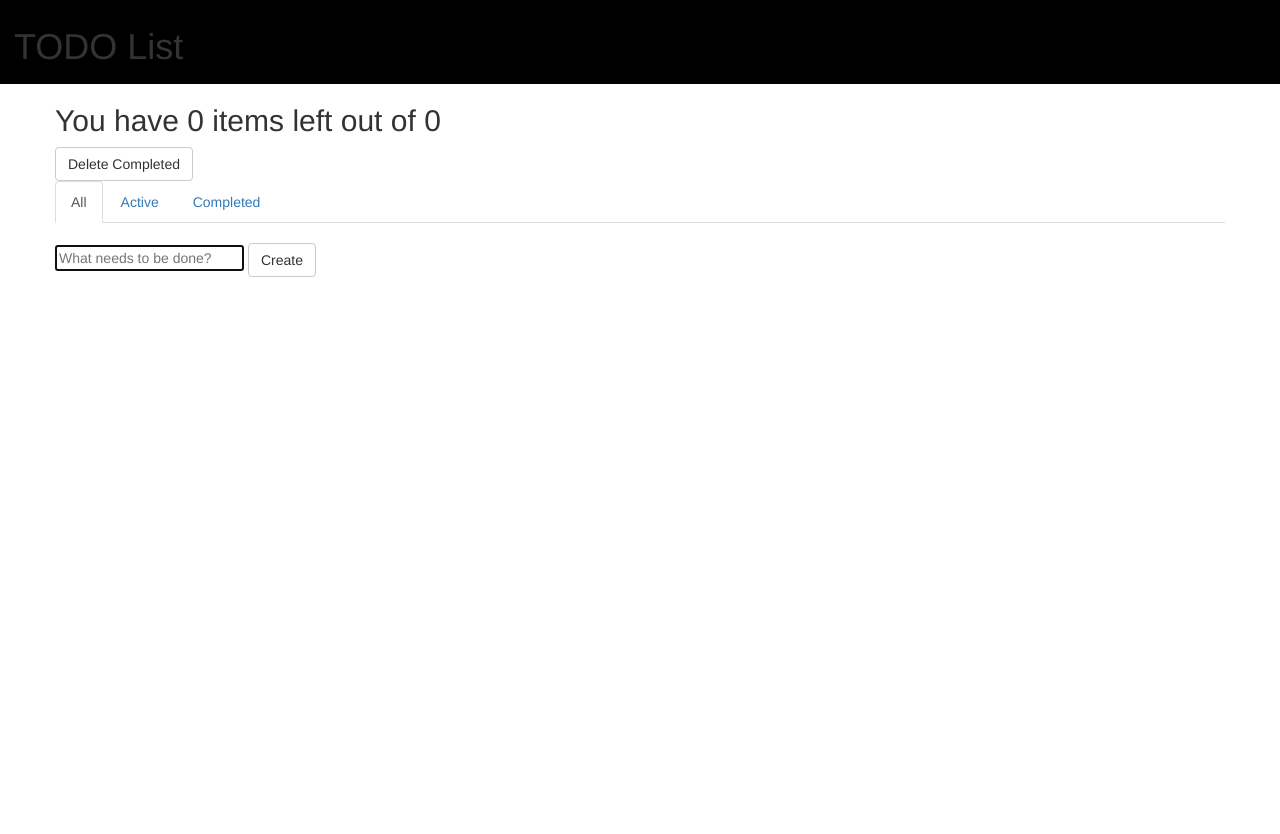
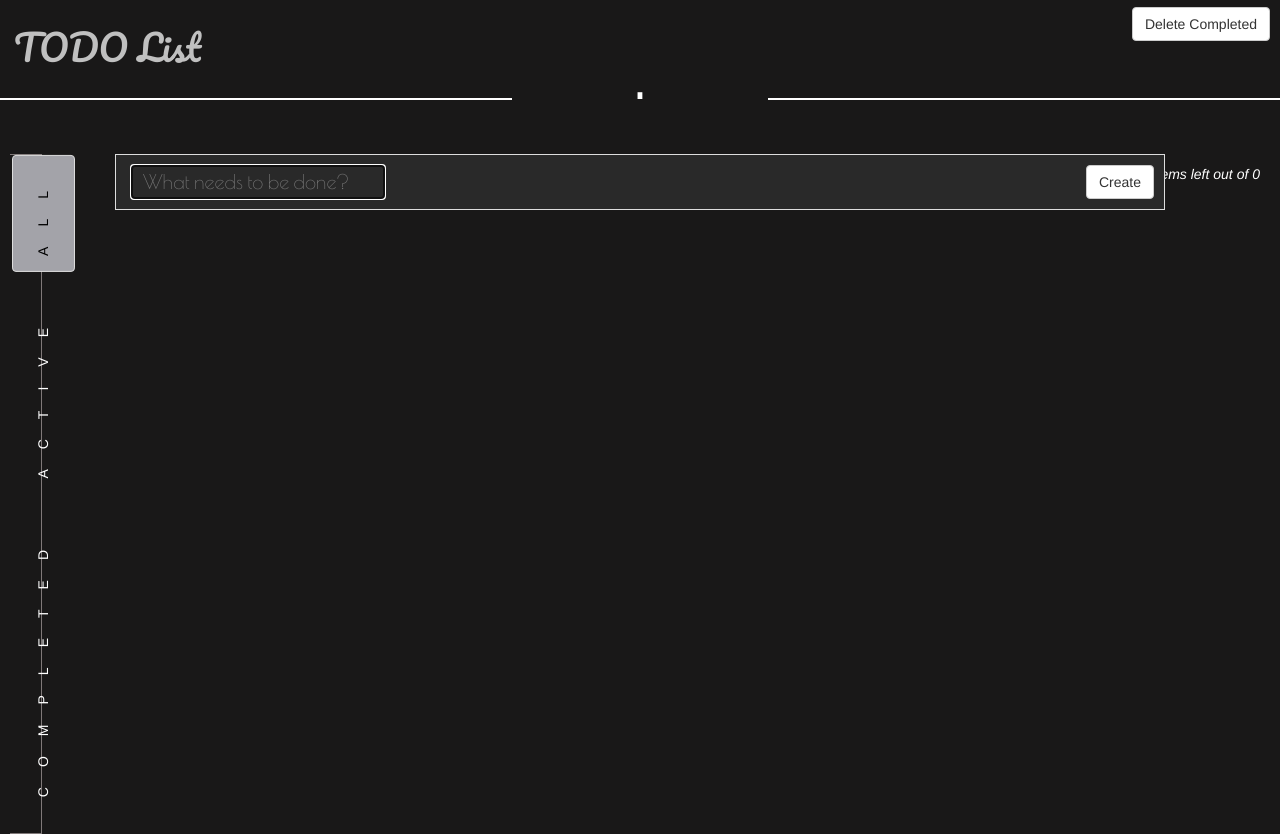
Before and after one commit to Geor23/todo-grad-project-geo, a website: page public/index.html in a window 1280 px wide. Before the commit the page ends 800 px from the top, so only its background shows below. Drawn offline with nearby package versions, Linux system fonts and the light colour scheme; no server answers.

Commit message:
happy tab design

```diff
--- a/public/index.html
+++ b/public/index.html
@@ -2,8 +2,10 @@
 <html lang="en" ng-app="TodoApp">
     <head>
         <meta charset="utf-8">
-        <title>TODO List</title>
+        <title class="pacifico">TODO List</title>
         <link href="main.css" rel="stylesheet" type="text/css">
+        <link href="https://fonts.googleapis.com/css?family=Pacifico" rel="stylesheet">
+        <link href="https://fonts.googleapis.com/css?family=Poiret+One" rel="stylesheet">
         <link rel="stylesheet" href="https://maxcdn.bootstrapcdn.com/bootstrap/3.3.7/css/bootstrap.min.css" integrity="sha384-BVYiiSIFeK1dGmJRAkycuHAHRg32OmUcww7on3RYdg4Va+PmSTsz/K68vbdEjh4u" crossorigin="anonymous">
         <script src="https://ajax.googleapis.com/ajax/libs/jquery/1.12.4/jquery.min.js"></script>
         <script src="http://maxcdn.bootstrapcdn.com/bootstrap/3.3.7/js/bootstrap.min.js"></script>
@@ -11,35 +13,50 @@
         <script type="text/javascript" src="main.js"></script>
         <link rel="icon" type="image/ico" href="favicon.ico">
     </head>
-    <body ng-controller="mainController as todoList">
+    <body ng-controller="mainController as todoList" class="dark-blue-background">
+
         <header>
-            <h1>TODO List</h1>
+            <button id="deleteAllButton" type="button" class="btn btn-default create" ng-click="deleteAllCompleted()">Delete Completed</button>
+            <h1 class="pacifico">TODO List</h1>
         </header>
-        <section>
-            <h2 id="count-label">You have {{itemsLeft}} items left out of {{totalItems}}</h2>
-            <button id="deleteAllButton" type="button" class="btn btn-default" ng-click="deleteAllCompleted()">Delete Completed</button>
-            <ul class="nav nav-tabs" id="tabs">
-              <li role="presentation" class="active" data-toggle="tab" ng-click="activeTab='All'"><a>All</a></li>
-              <li role="presentation" data-toggle="tab" ng-click="activeTab='Active'"><a>Active</a></li>
-              <li role="presentation" data-toggle="tab" ng-click="activeTab='Completed'"><a>Completed</a></li>
+
+        <div class="separator-container">
+            <div class="separator line-separator">∎</div>
+        </div>
+
+        <section class="dark-blue-background">
+            <div id="count-label" class="info"><i>You have {{itemsLeft}} items left out of {{totalItems}}</i></div>
+
+            <ul class="tabs nav-stacked list-group left" id="tabs">
+              <li role="presentation" class="active" style="width:31px"data-toggle="tab" ng-click="activeTab='All'"><a style="line-height: 31px;">All</a></li>
+              <li role="presentation" style="width:31px" data-toggle="tab" ng-click="activeTab='Active'"><a style="line-height: 31px;">Active</a></li>
+              <li role="presentation" style="width:31px" data-toggle="tab" ng-click="activeTab='Completed'"><a style="line-height: 31px;">Completed</a></li>
             </ul>
-            <ul id="todo-list" class="list-group" ng-init="getTodoList()">
-                <li ng-repeat="todo in todos track by $index" class="list-group-item item-element" ng-if="(todo.isComplete === true && !activeTab.includes('Active'))||(todo.isComplete === false && !activeTab.includes('Completed'))">
+
+            <div class="list-group margin">
+                <form id="todo-form" class="item-element grey-background no-border" ng-submit="addTodo()">
+                    <input id="new-todo" class="incomplete-item grey-background" placeholder="What needs to be done?" ng-model="todoText" autofocus>
+                    <input id="submit-todo" type="submit" class="btn btn-default create" value="Create">
+                </form>
+            </div>
+
+            <ul id="todo-list" class="list-group margin" ng-init="getTodoList()">
+                <li ng-repeat="todo in todos track by $index" class="item-element grey-background" ng-if="(todo.isComplete === true && !activeTab.includes('Active'))||(todo.isComplete === false && !activeTab.includes('Completed'))">
                     <div>
                         <button type="button" class="btn btn-default" ng-click="updateTodo(todo.id, todo.isComplete, todo.title)">
                             <input type="checkbox" id="tick" ng-model="todo.isComplete">
                             </input>
                         </button>
 
-                        <div id="item" ng-if="todo.isComplete&&!updating" class="complete-item">
+                        <div id="item" ng-if="todo.isComplete&&!updating" class="complete-item poiret-font">
                             {{todo.title}}
                         </div>
 
-                        <div id="item" ng-if="!todo.isComplete&&!updating" class="incomplete-item">
+                        <div id="item" ng-if="!todo.isComplete&&!updating" class="incomplete-item poiret-font">
                             {{todo.title}}
                         </div>
 
-                        <input type="text" id="item" ng-if="updating" class="incomplete-item" ng-model="todo.title" >
+                        <input type="text" id="item" ng-if="updating" class="incomplete-item grey-background" ng-model="todo.title" >
                         </input>
 
                         <button id="deleteButton" type="button" class="btn btn-default delete-button" ng-click="deleteTodo(todo.id)">
@@ -57,10 +74,7 @@
                     </div>
                 </li>
             </ul>
-            <form id="todo-form" ng-submit="addTodo()">
-                <input id="new-todo" placeholder="What needs to be done?" ng-model="todoText" autofocus>
-                <input id="submit-todo" type="submit" class="btn btn-default" value="Create">
-            </form>
+
             <div id="error" ng-model="error">{{error}}</div>
         </section>
     </body>
--- a/public/main.css
+++ b/public/main.css
@@ -1,12 +1,11 @@
 body {
-    background: #E8F5E9;
+    background-color: #050b38;
     color: rgba(0, 0, 0, 0.87);
     font-family: sans-serif;
     margin: 0;
 }
 
 header {
-    background-color: #000000;
     padding: 0.5em 1em;
 }
 
@@ -17,6 +16,22 @@ h1 {
     margin-right: auto;
 }
 
+a {
+    list-style: none;
+    writing-mode: vertical-lr;
+    position: relative;
+    z-index: 2;
+    display: inline-block;
+    margin-bottom:20px;
+    text-align: center;
+    transform: rotate(180deg);
+    font-size: 14px;
+    color: white;
+    text-transform: uppercase;
+    font-weight: 400;
+    letter-spacing: 20px;
+}
+
 h1 {
     display: block;
     font-size: 34px;
@@ -24,9 +39,135 @@ h1 {
     color: rgba(255, 255, 255, 0.87);
 }
 
+.dark-blue-background {
+    background-color: #191818;
+}
+
+.poiret-font{
+    font-family: 'Poiret One', cursive;
+}
+
+.create {
+    position: absolute;
+    right: 10px;
+}
+
+.tabs {
+    display: block;
+    border-right: 1px solid #807979;
+    border-top: 1px solid #807979;
+    border-bottom: 1px solid #807979;
+    margin: 0;
+    padding-left: 0;
+    list-style: none;
+    text-align: center;
+}
+
+.tabs > li {
+  position: relative;
+  display: block;
+}
+
+.tabs > li > a {
+  position: relative;
+  display: block;
+  padding: 15px 15px;
+  color: white;
+  text-align: center;
+}
+
+.tabs > li > a:hover,
+.tabs > li > a:focus {
+  text-decoration: none;
+  background-color: #717171;
+  text-align: center;
+}
+
+
+
+.tabs > li {
+  float: left;
+}
+.tabs > li > a {
+  margin-right: 2px;
+  margin-left: 2px;
+  line-height: 1.42857143;
+  border: 1px solid transparent;
+  border-radius: 4px 4px 4px 4px;
+  text-align: center;
+}
+.tabs > li > a:hover {
+  border-color: #292929 #292929 #292929;
+}
+.tabs > li.active > a,
+.tabs > li.active > a:hover,
+.tabs > li.active > a:focus {
+  color: black;
+  background-color: #a3a3a9;
+  border: 1px solid #ddd;
+  cursor: default;
+  text-align: center;
+}
+
+
+
+.separator-container {
+  text-align: center;
+  position: relative;
+}
+.separator-container .separator {
+  color: white;
+  margin: 0 auto 1em;
+}
+.separator-container .separator.line-separator:before, .separator-container .separator.line-separator:after {
+  display: block;
+  width: 40%;
+  content: " ";
+  margin-top: 14px;
+  border: 1px solid white;
+}
+.separator-container .separator.line-separator:before {
+  float: left;
+}
+.separator-container .separator.line-separator:after {
+  float: right;
+}
+
+.no-border{
+    border: 0px;
+}
+
+.margin {
+    margin: 50px;
+}
+
+.info {
+    color: white;
+    position: absolute;
+    right: 10px;
+    margin: 10px;
+}
+
+.left {
+    position: absolute;
+    left: 10px;
+}
+
+.grey-background {
+    color: white;
+    background-color: #292929;
+}
+
+.pacifico {
+    font-family: 'Pacifico', cursive;
+    color: #C0C0C0;
+}
+
 .incomplete-item {
     display: inline-block;
     padding-left: 10px;
+    font-size: 20px;
+    font-family: 'Poiret One', cursive;
 }
 
 .complete-item {
@@ -34,6 +175,8 @@ h1 {
     text-decoration: line-through;
     font-style: italic;
     padding-left: 10px;
+    font-size: 20px;
+    font-family: 'Poiret One', cursive;
 }
 
 .delete-button {
@@ -47,5 +190,10 @@ h1 {
 }
 
 .item-element {
+    position: relative;
+    display: block;
+    padding: 10px 15px;
+    margin-bottom: -1px;
+    border: 1px solid #ddd;
     margin:10px;
 }
```
